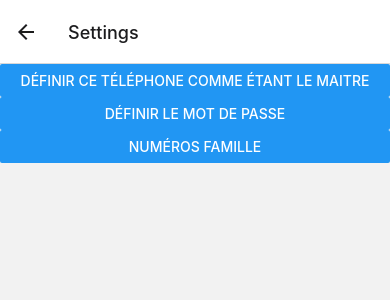
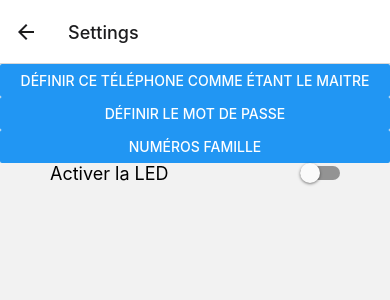
Before and after one commit to xtrembaker/simpal-web-app, a React Native app: screen /Settings in a window 390 px wide. Shown: the top 300 px of the page. Built offline with nearby package versions, Linux system fonts and the light colour scheme.

Commit message:
Add Enable/disable DEL

```diff
--- /dev/null
+++ b/src/components/SwitchDelValue.js
@@ -0,0 +1,24 @@
+import {useState} from "react";
+import {Switch, View, Text} from "react-native";
+import {CANCELLED_STATE, sendSMS} from "../services/sendSMS";
+import {createMessageDisableDel, createMessageEnableDel} from "../services/message";
+
+export default function SwitchDelValue() {
+    const [delValue, setDelValue] = useState(false);
+    const onDelValueChange = async (value) => {
+        const message = value ? createMessageEnableDel() : createMessageDisableDel();
+        await sendSMS(message).then((response) => {
+            if(response.result === CANCELLED_STATE){
+                return;
+            }
+            setDelValue(value);
+        });
+    }
+
+    return (
+        <View style={{display: "flex", flexDirection: "row", justifyContent: "space-between", marginLeft: 50, marginRight: 50}}>
+            <Text style={{fontSize: 18}}>Activer la LED</Text>
+            <Switch onValueChange={onDelValueChange} value={delValue}></Switch>
+        </View>
+    );
+}
--- a/src/pages/SettingsPage.js
+++ b/src/pages/SettingsPage.js
@@ -1,8 +1,9 @@
 import {sendSMS} from "../services/sendSMS";
 import {createMessageDefineMaster} from "../services/message";
 import ChangePassword from "../components/ChangePassword";
-import {View, Button} from "react-native";
+import {View, Button, Switch} from "react-native";
 import FamilyNumbersPage from "./FamilyNumbersPage";
+import SwitchDelValue from "../components/SwitchDelValue";
 
 export default function SettingsPage({navigation}){
     return (
@@ -10,6 +11,7 @@ export default function SettingsPage({navigation}){
             <Button title="Définir ce téléphone comme étant le maitre" onPress={async() => await sendSMS(createMessageDefineMaster())}/>
             <ChangePassword/>
             <Button title="Numéros famille" onPress={() => navigation.navigate('FamilyNumbersPage')}/>
+            <SwitchDelValue />
         </View>
     );
 }
```
